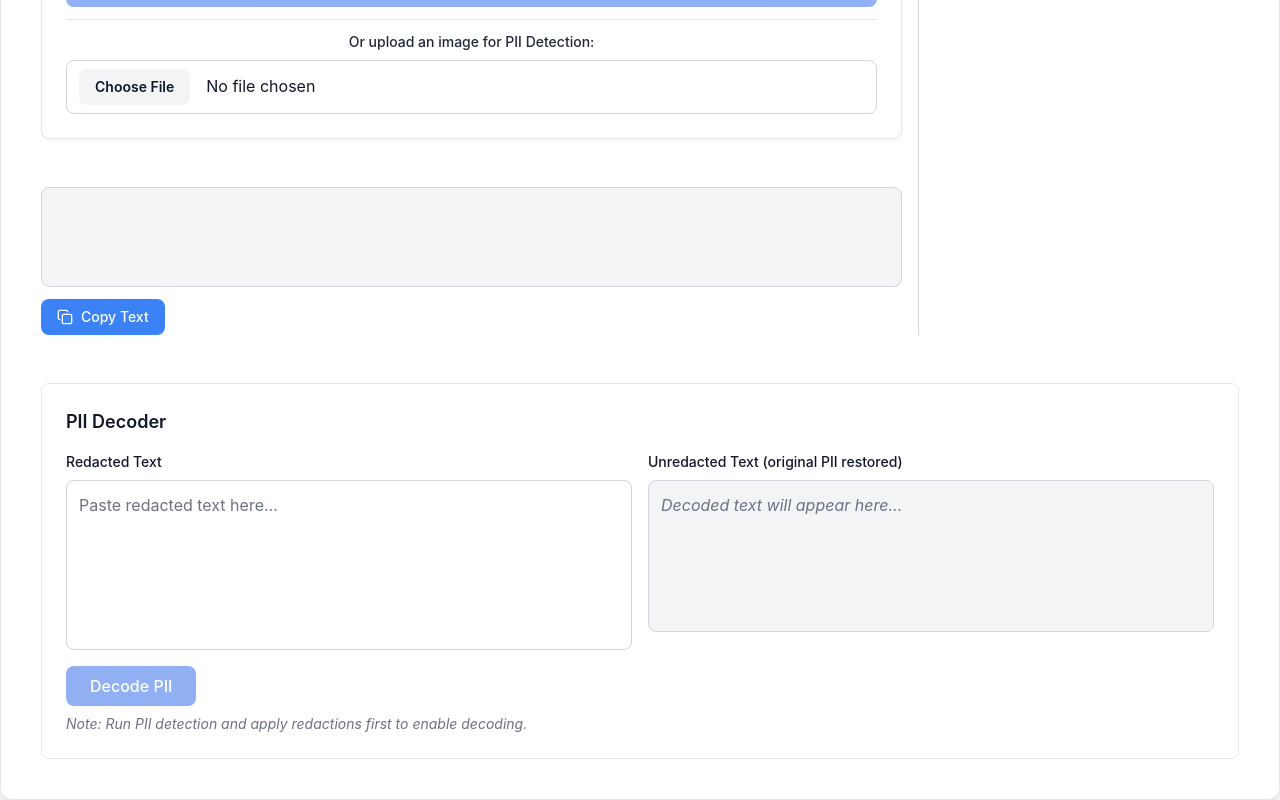
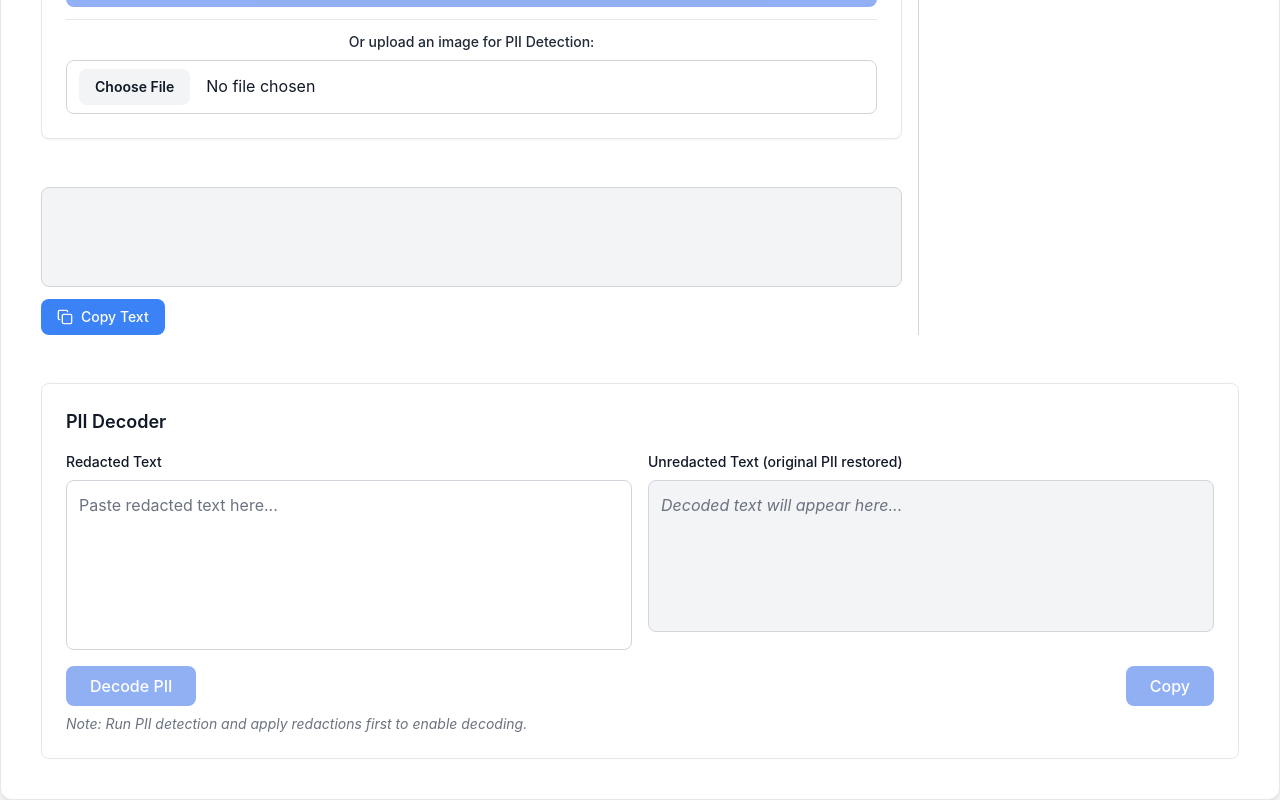
Before and after one commit to andrew250402/FlipRedact, a React (Create React App) app in the folder my-app/: page / in a window 1280 px wide. Shown: the part 477-1277 px from the top of the page. Built offline with nearby package versions, Linux system fonts and the light colour scheme.

Commit message:
Added decoder copy button

```diff
--- a/my-app/src/components/DecoderInput.jsx
+++ b/my-app/src/components/DecoderInput.jsx
@@ -3,10 +3,23 @@ import React, { useState } from 'react';
 export default function DecoderInput({ piiMapping, decodePII, isDarkMode }) {
   const [encodedText, setEncodedText] = useState('');
   const [decodedText, setDecodedText] = useState('');
+  const [copied, setCopied] = useState(false);
 
   const handleDecode = () => {
     const decoded = decodePII(encodedText);
     setDecodedText(decoded);
+    setCopied(false);
+  };
+
+  const handleCopy = async () => {
+    if (!decodedText) return;
+    try {
+      await navigator.clipboard.writeText(decodedText);
+      setCopied(true);
+      setTimeout(() => setCopied(false), 2000);
+    } catch (err) {
+      console.error('Failed to copy text:', err);
+    }
   };
 
   // Theme-aware classes
@@ -18,7 +31,7 @@ export default function DecoderInput({ piiMapping, decodePII, isDarkMode }) {
     ? "bg-gray-700 border-gray-600 text-white placeholder-gray-400 focus:ring-blue-400 focus:border-blue-400"
     : "bg-white border-gray-300 text-gray-900 placeholder-gray-500 focus:ring-blue-500 focus:border-blue-500";
 
-  const buttonClasses = isDarkMode
+  const mainButtonClasses = isDarkMode
     ? "bg-blue-600 hover:bg-blue-700"
     : "bg-blue-600 hover:bg-blue-700";
 
@@ -31,6 +44,7 @@ export default function DecoderInput({ piiMapping, decodePII, isDarkMode }) {
       <h3 className="text-lg font-semibold mb-4">PII Decoder</h3>
 
       <div className="grid grid-cols-1 md:grid-cols-2 gap-4">
+        {/* Left: Encoded text input */}
         <div className="flex flex-col">
           <label className="text-sm font-medium mb-2">
             Redacted Text
@@ -44,6 +58,7 @@ export default function DecoderInput({ piiMapping, decodePII, isDarkMode }) {
           />
         </div>
 
+        {/* Right: Decoded text output */}
         <div className="flex flex-col">
           <label className="text-sm font-medium mb-2">
             Unredacted Text (original PII restored)
@@ -54,13 +69,23 @@ export default function DecoderInput({ piiMapping, decodePII, isDarkMode }) {
         </div>
       </div>
 
+      {/* Buttons row */}
+      <div className="mt-4 flex justify-between">
         <button
           onClick={handleDecode}
           disabled={!encodedText.trim() || piiMapping.size === 0}
-        className={`mt-4 px-6 py-2 text-white font-medium rounded-lg transition-colors disabled:opacity-50 disabled:cursor-not-allowed ${buttonClasses}`}
+          className={`px-6 py-2 text-white font-medium rounded-lg transition-colors disabled:opacity-50 disabled:cursor-not-allowed ${mainButtonClasses}`}
         >
           Decode PII
         </button>
+        <button
+          onClick={handleCopy}
+          disabled={!decodedText}
+          className={`px-6 py-2 text-white font-medium rounded-lg transition-colors disabled:opacity-50 disabled:cursor-not-allowed ${mainButtonClasses}`}
+        >
+          {copied ? "Copied!" : "Copy"}
+        </button>
+      </div>
 
       {piiMapping.size === 0 && (
         <p className="mt-2 text-sm text-gray-500 italic">
```
Lines whose indentation alone changed are shown as unchanged.
